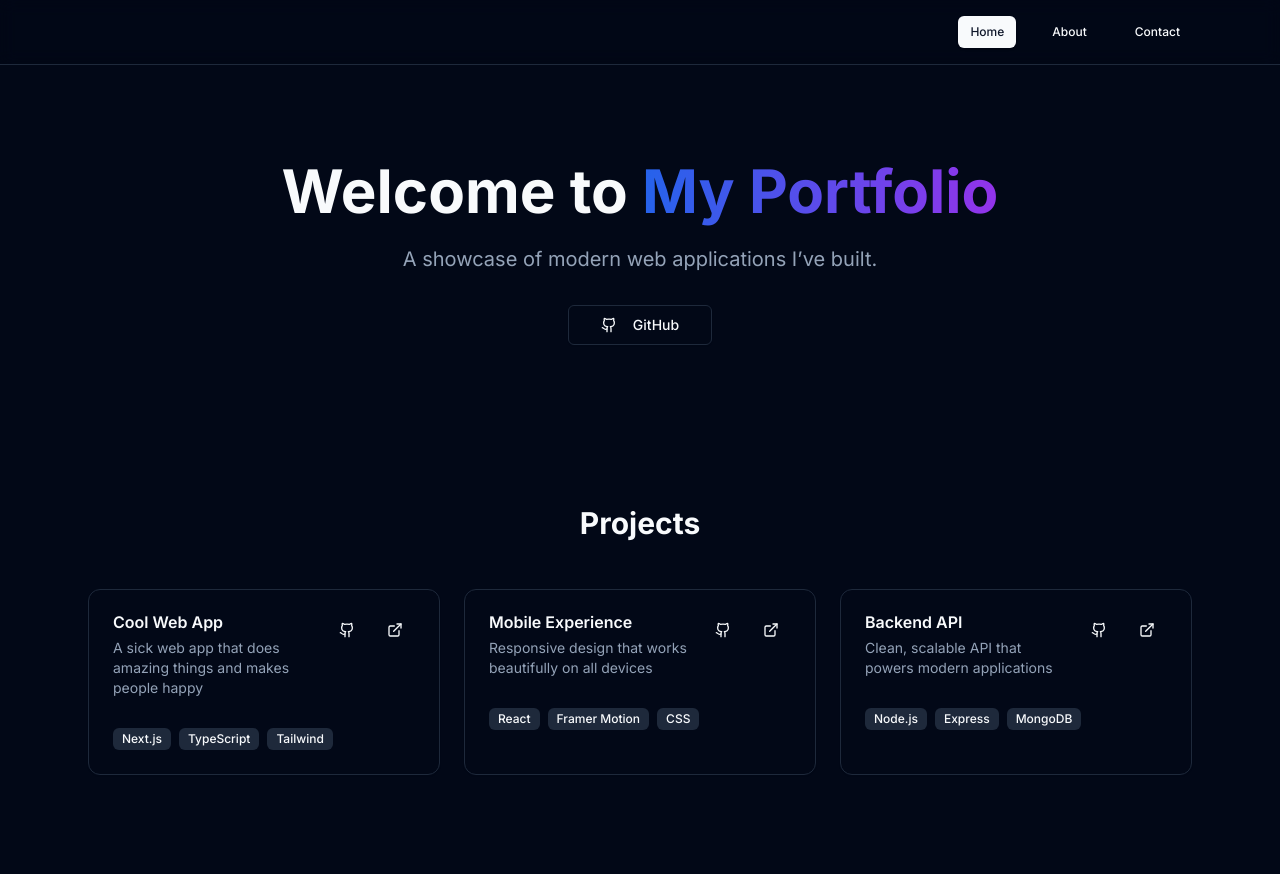
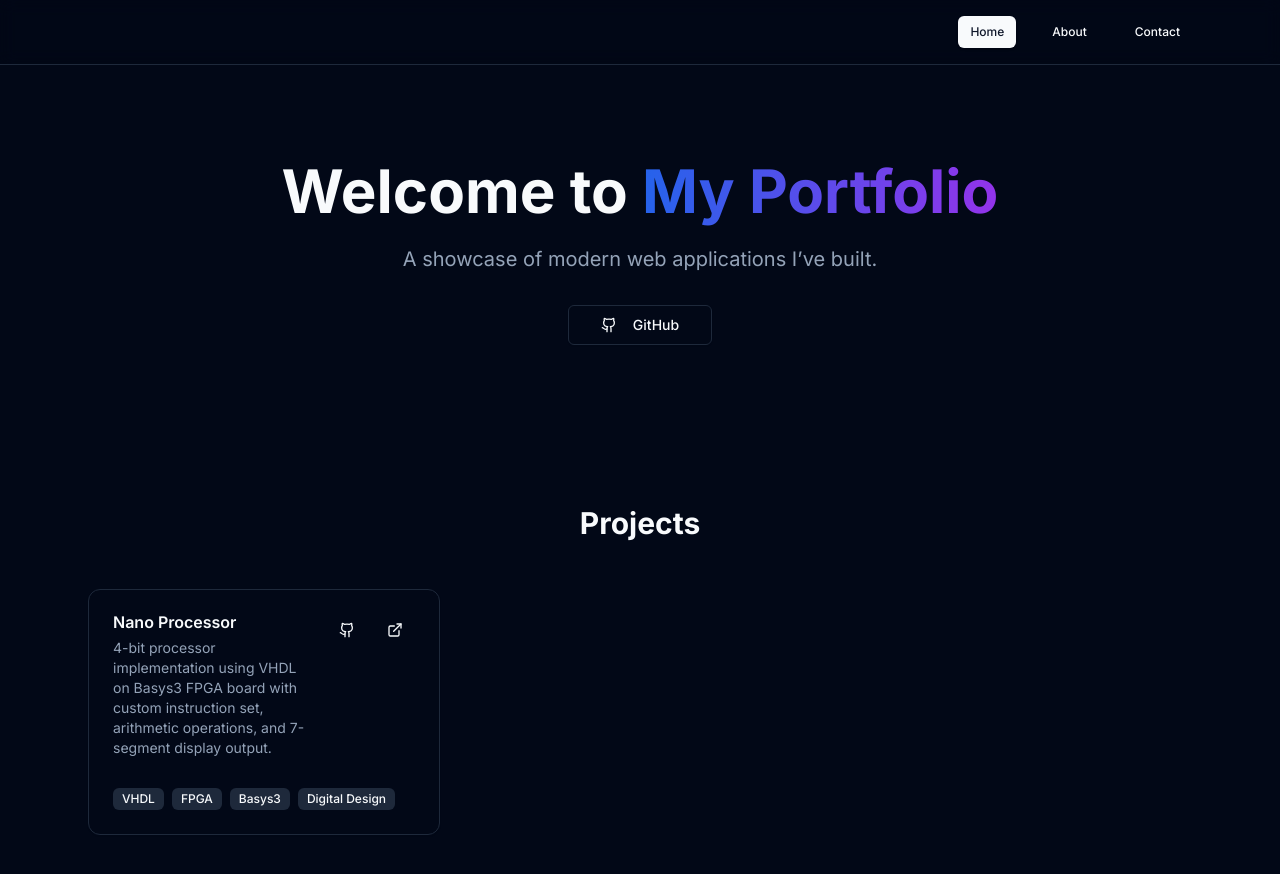
Before and after one commit to tharu-jwd/tharu-jwd.github.io, a Next.js app: page / in a window 1280 px wide. Shown: the top 874 px of the page. Built offline with nearby package versions, Linux system fonts and the light colour scheme.

Commit message:
Add Nano Processor project

```diff
--- a/src/app/page.tsx
+++ b/src/app/page.tsx
@@ -5,24 +5,10 @@ import { Github, ExternalLink } from "lucide-react"
 
 const projects = [
   {
-    title: "Cool Web App",
-    description: "A sick web app that does amazing things and makes people happy",
-    tech: ["Next.js", "TypeScript", "Tailwind"],
-    github: "#",
-    demo: "#"
-  },
-  {
-    title: "Mobile Experience",
-    description: "Responsive design that works beautifully on all devices",
-    tech: ["React", "Framer Motion", "CSS"],
-    github: "#",
-    demo: "#"
-  },
-  {
-    title: "Backend API",
-    description: "Clean, scalable API that powers modern applications",
-    tech: ["Node.js", "Express", "MongoDB"],
-    github: "#",
+    title: "Nano Processor",
+    description: "4-bit processor implementation using VHDL on Basys3 FPGA board with custom instruction set, arithmetic operations, and 7-segment display output.",
+    tech: ["VHDL", "FPGA", "Basys3", "Digital Design"],
+    github: "https://github.com/tharu-jwd/nano-processor",
     demo: "#"
   }
 ]
```
